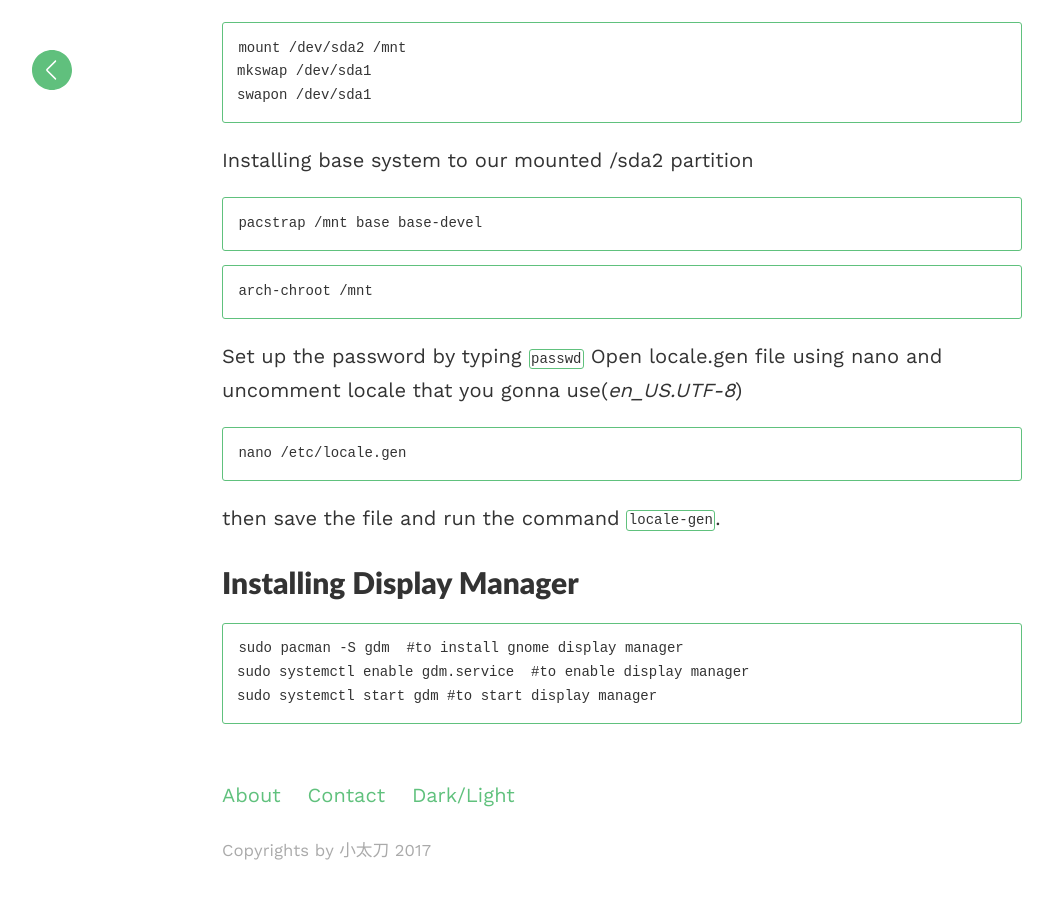
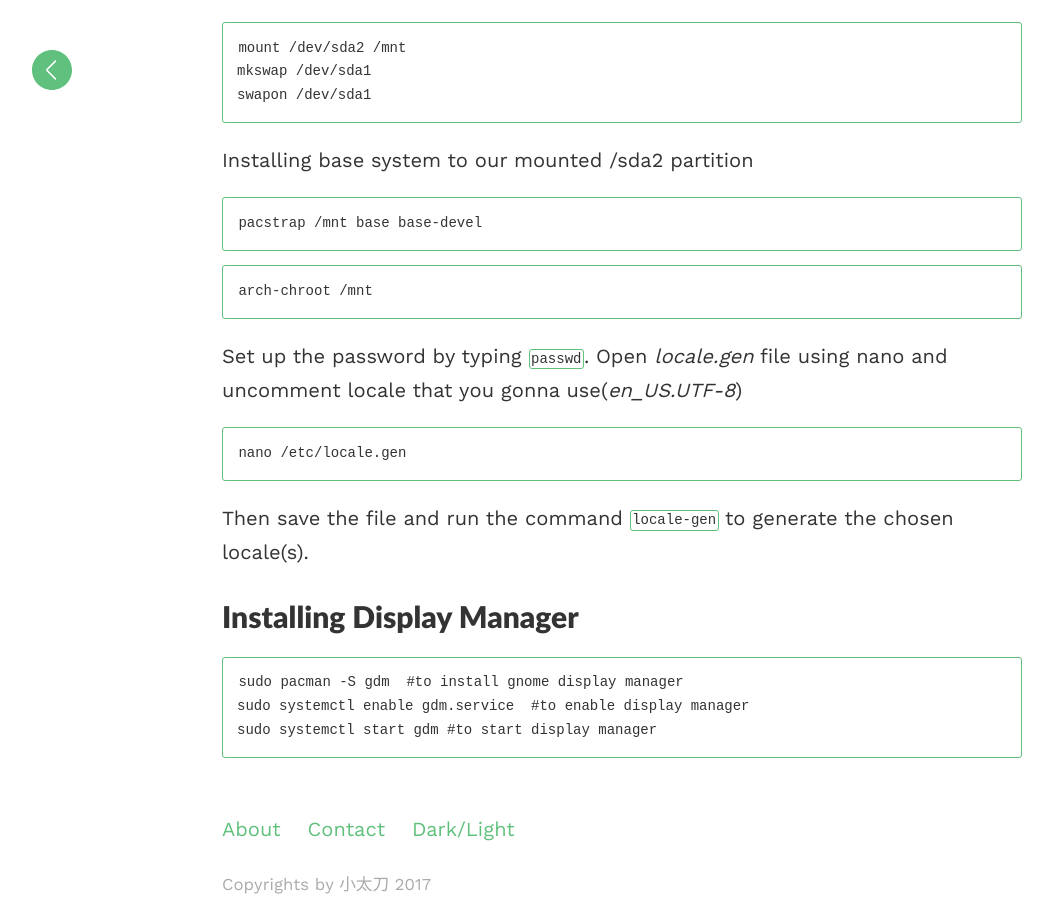
Before and after one commit to evgeniyantipin/evgeniyantipin.github.io, a Jekyll site: the page built from _posts/2018-01-02-how-to-install-arch-linux.md, in a window 1280 px wide and 900 px high, scrolled down 1084 px. Shown: the whole window, without its empty margins (18-1071 px from the left). Built offline with Jekyll 4.4.1, drawn with Linux system fonts in a browser that asks for light colours; before the commit the page ends 1950 px from its top, so only the background shows below that.

Commit message:
Update 2018-01-02-how-to-install-arch-linux.md

````diff
--- a/_posts/2018-01-02-how-to-install-arch-linux.md
+++ b/_posts/2018-01-02-how-to-install-arch-linux.md
@@ -26,12 +26,12 @@ pacstrap /mnt base base-devel
 ```bash
 arch-chroot /mnt
 ```
-Set up the password by typing `passwd`
-Open locale.gen file using nano and uncomment locale that you gonna use(*en_US.UTF-8*)
+Set up the password by typing `passwd`.
+Open *locale.gen* file using nano and uncomment locale that you gonna use(*en_US.UTF-8*)
 ```bash
 nano /etc/locale.gen
 ```
-then save the file and run the command `locale-gen`.
+Then save the file and run the command `locale-gen` to generate the chosen locale(s).
 
 
 
````
